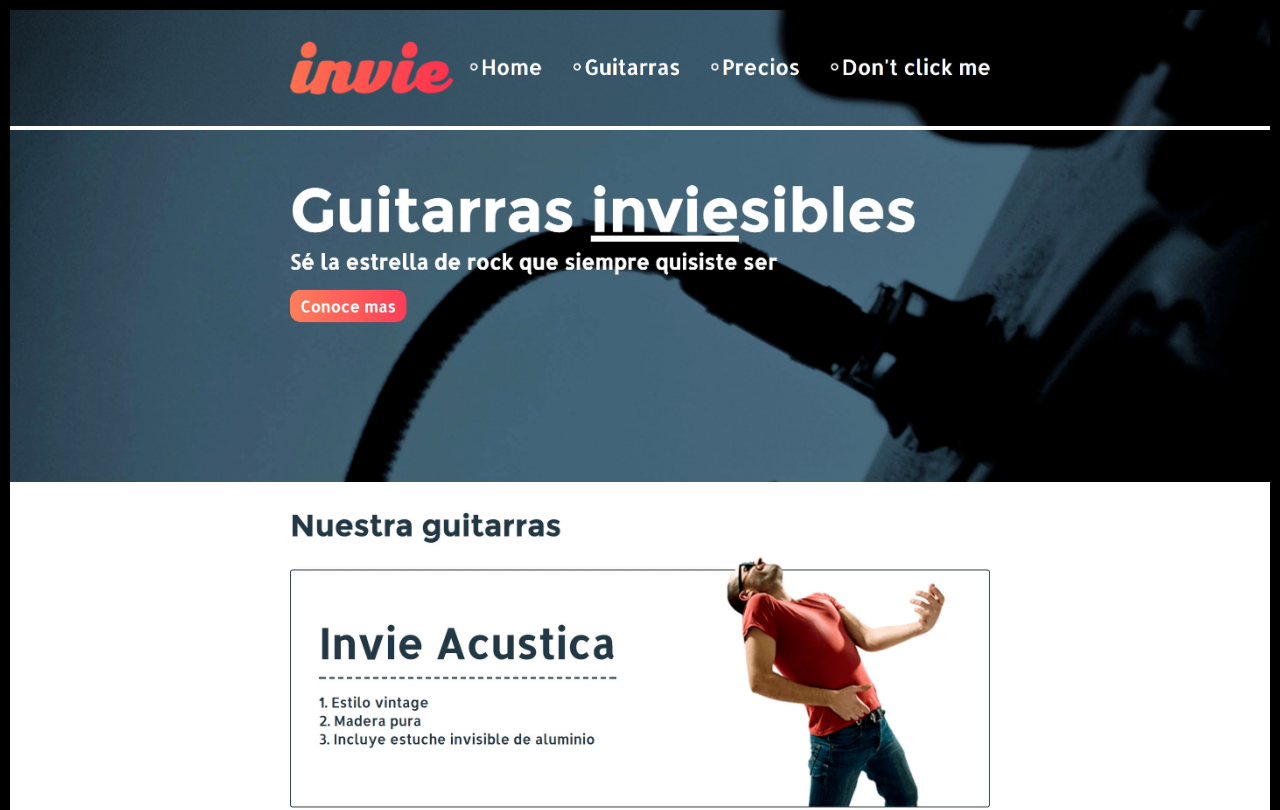
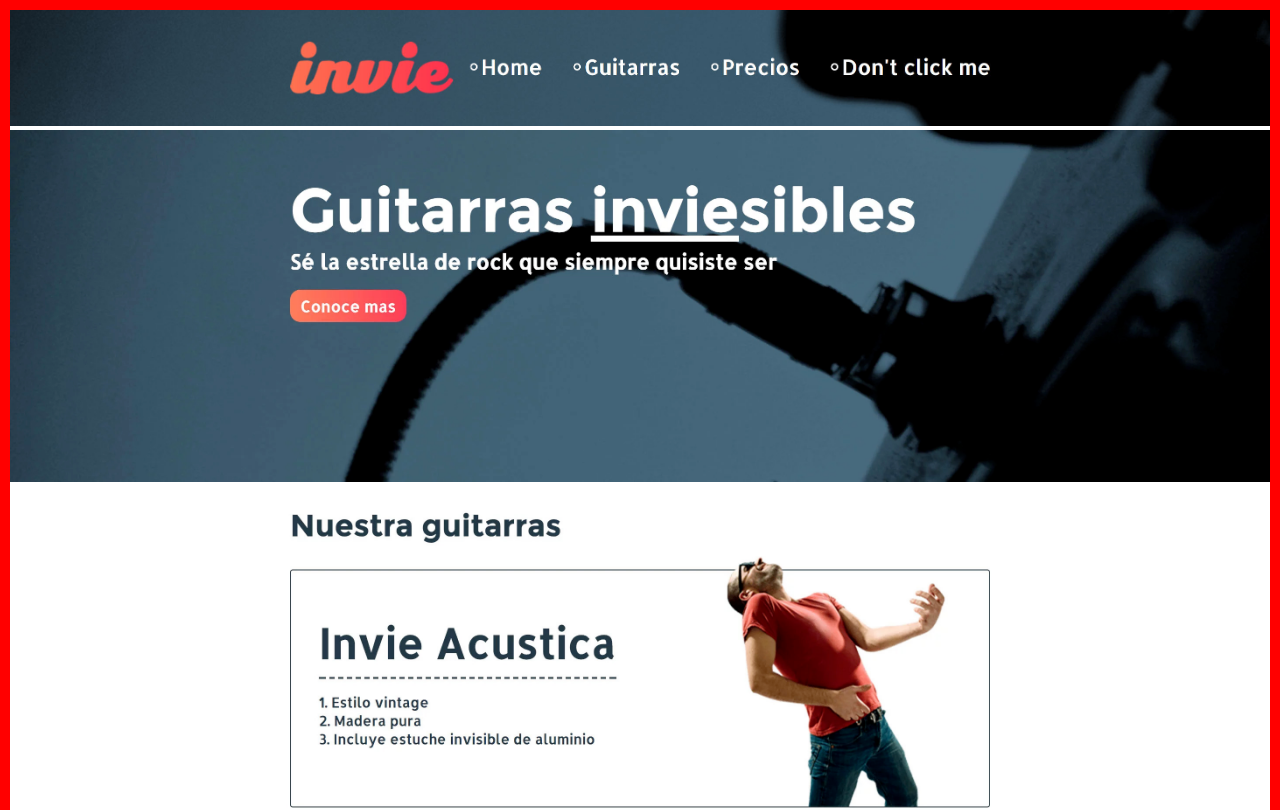
Before and after one commit to carlosgarciasandoval/prueba, a plain HTML site: page index.html in a window 1280 px wide. Shown: the top 810 px of the page. Drawn offline with Linux system fonts and the light colour scheme.

Commit message:
hotfix1 borde rojo

```diff
--- a/index.html
+++ b/index.html
@@ -6,7 +6,7 @@
     <style media="screen">
       body{
         margin: 0;
-        border: 10px solid black;
+        border: 10px solid red;
 
       }
       img {
```
